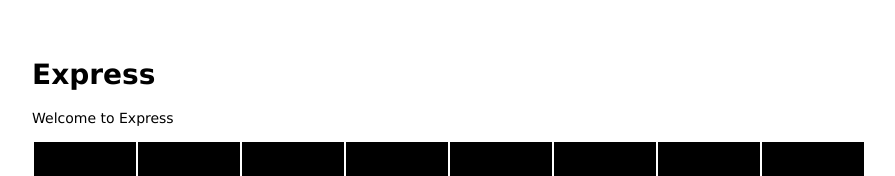
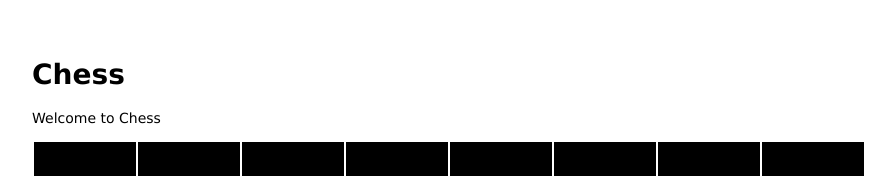
Before and after one commit to hilltop16/knights-tour-express, a website with bundled scripts: page public/index.html in a window 1280 px wide. Shown: the top 176 px of the page, without its empty margins (26-921 px from the left). Built offline with nearby package versions, Linux system fonts and the light colour scheme.

Commit message:
remove express generic title

```diff
--- a/public/index.html
+++ b/public/index.html
@@ -1,13 +1,13 @@
 <html>
 
 <head>
-  <title>Express</title>
+  <title>Chess</title>
   <link rel="stylesheet" href="/stylesheets/style.css">
 </head>
 
 <body>
-  <h1>Express</h1>
-  <p>Welcome to Express</p>
+  <h1>Chess</h1>
+  <p>Welcome to Chess</p>
   <!-- <script src="https://code.jquery.com/jquery-3.3.1.min.js"></script> -->
   <script src="https://cdn.jsdelivr.net/npm/axios/dist/axios.min.js"></script>
   <script type="module" src="javascripts/kt-api.js"></script>
```
